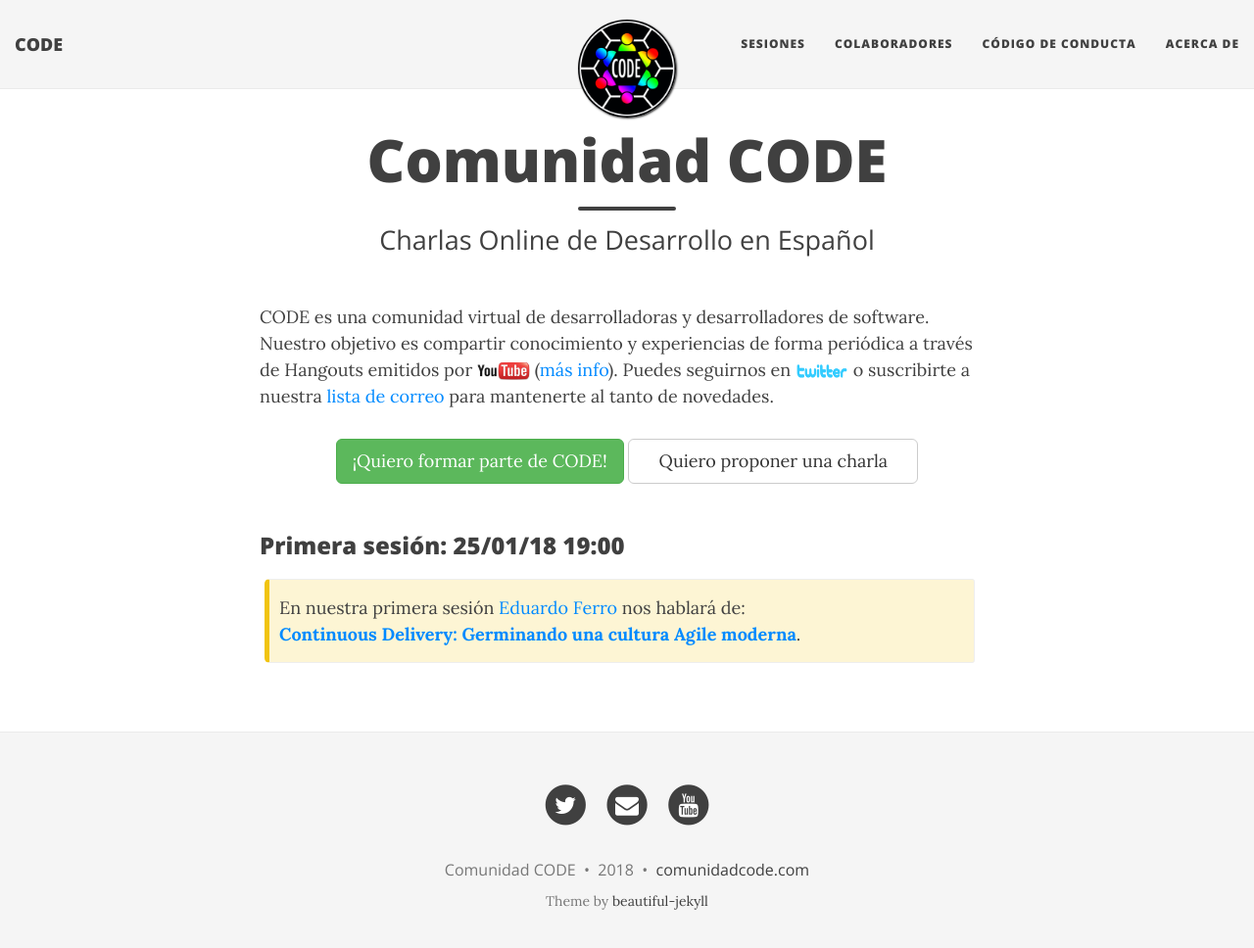
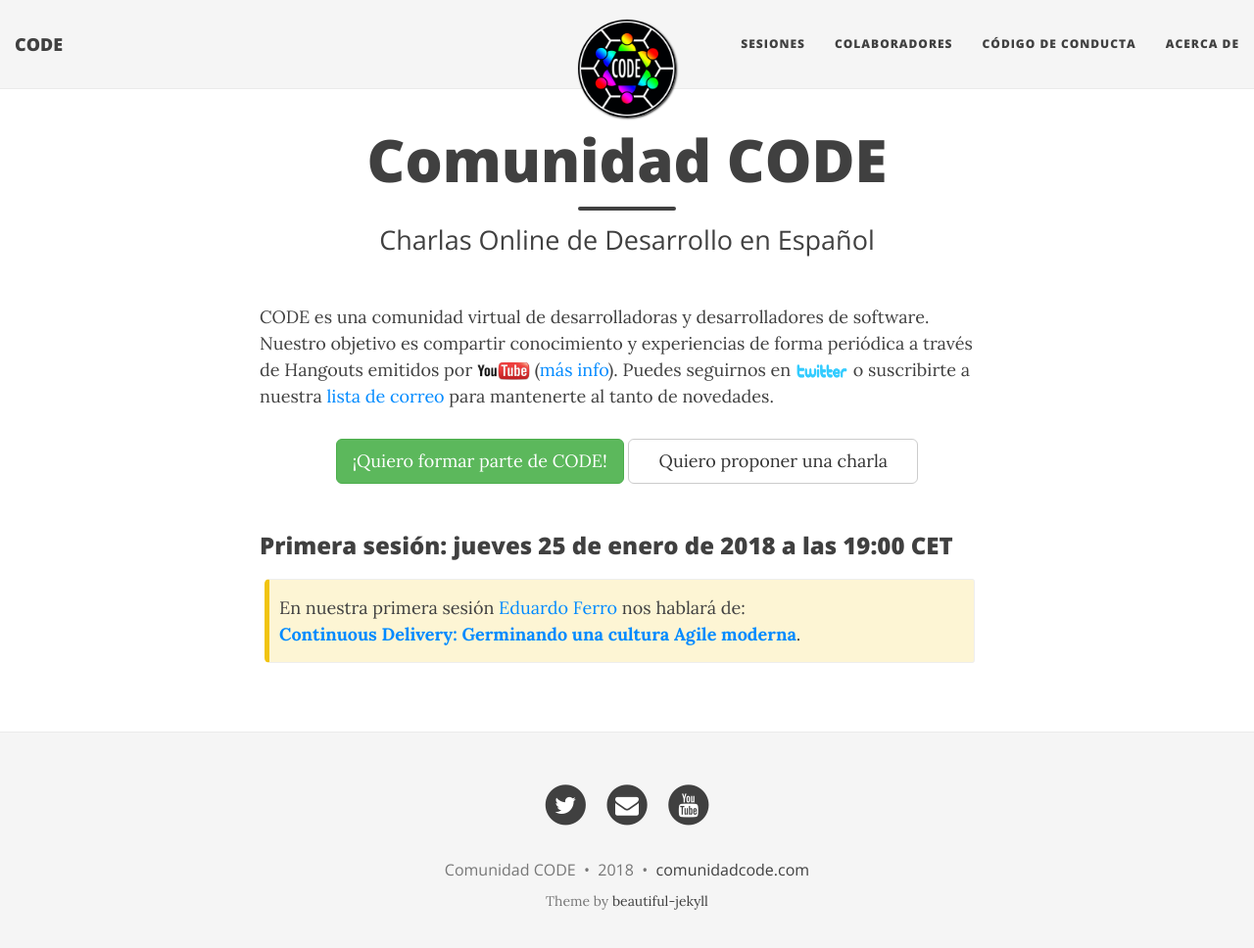
Before and after one commit to comunidadcode/comunidadcode.github.io, a Jekyll site: the page built from index.html, in a window 1280 px wide and 981 px high. Shown: the top 968 px of the window at 98% size. Built offline with Jekyll 4.4.1, drawn with Linux system fonts in a browser that asks for light colours; nearby versions of some CDN libraries.

Commit message:
[Modificado] fecha de la próxima sesión
Más legible y precisa: en texto en lugar de dd/MM/yyyy y añadiendo CET (Central Europe Time) a la hora.

```diff
--- a/index.html
+++ b/index.html
@@ -14,7 +14,7 @@ CODE es una comunidad virtual de desarrolladoras y desarrolladores de software.
   <a class="btn btn-default btn-lg" href="./propuestas">&nbsp;&nbsp;&nbsp;Quiero proponer una charla&nbsp;&nbsp;&nbsp;</a>
 </div><br/>
 
-<h3 id="warning">Primera sesión: 25/01/18 19:00</h3>
+<h3 id="warning">Primera sesión: jueves 25 de enero de 2018 a las 19:00 CET</h3>
 
 <p class="box-warning">En nuestra primera sesión <a href="/colaboradores/edu-ferro">Eduardo Ferro</a> nos hablará de:<br><strong><a href="./proxima-sesion">Continuous Delivery: Germinando una cultura Agile moderna</a></strong>.</p>
 
```
